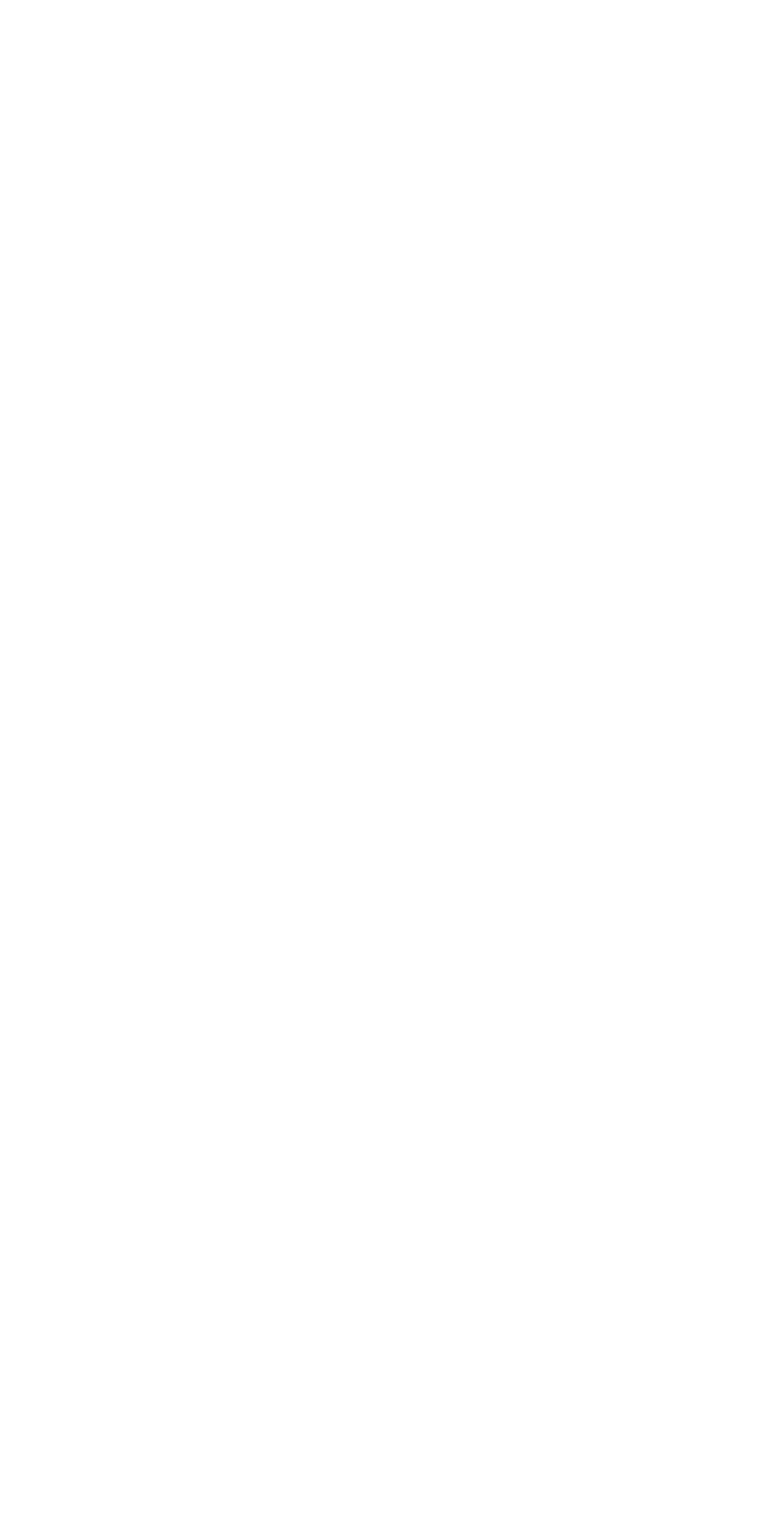
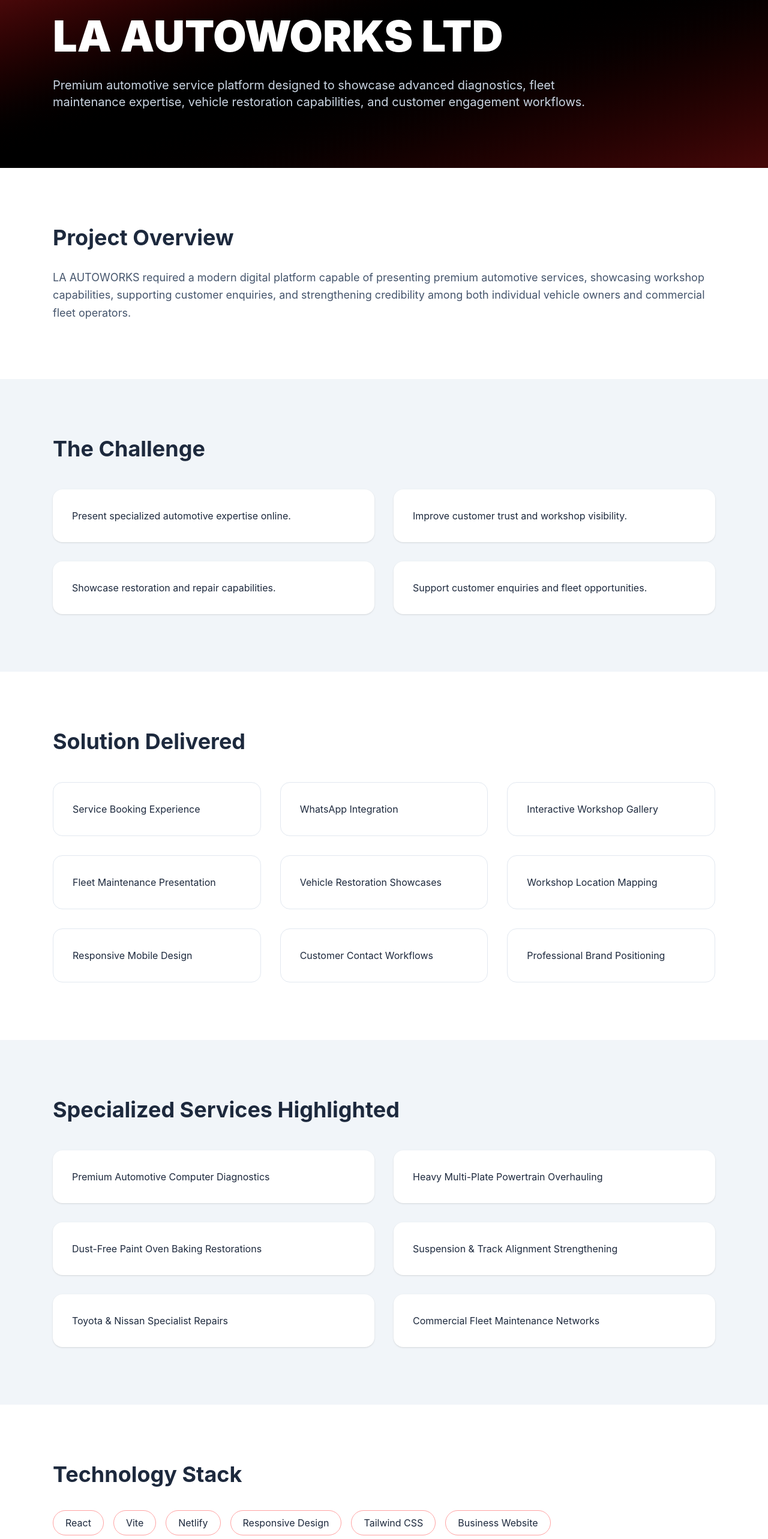
Before and after one commit to olaric8/lemonlogic-website, a React (Vite) app: page /portfolio/la-autoworks in a window 1280 px wide. Before the commit this address had no page. Shown: the part 140-2706 px from the top of the page at 60% size. Before the commit the page ends 800 px from the top, so only its background shows below. Built offline with nearby package versions, Linux system fonts and the light colour scheme.

Commit message:
Add LA Autoworks case study

```diff
--- a/src/App.jsx
+++ b/src/App.jsx
@@ -1,14 +1,15 @@
 import { BrowserRouter, Routes, Route } from "react-router-dom";
 import Home from "./Home";
 import GSCA from "./GSCA";
+import LAAutoworks from "./LAAutoworks";
 
 export default function App() {
-  return (
-    <BrowserRouter>
-      <Routes>
-        <Route path="/" element={<Home />} />
-        <Route path="/portfolio/gsca" element={<GSCA />} />
-      </Routes>
-    </BrowserRouter>
-  );
+return ( <BrowserRouter> <Routes>
+<Route path="/" element={<Home />} />
+<Route path="/portfolio/gsca" element={<GSCA />} />
+<Route
+path="/portfolio/la-autoworks"
+element={<LAAutoworks />}
+/> </Routes> </BrowserRouter>
+);
 }
--- /dev/null
+++ b/src/LAAutoworks.jsx
@@ -0,0 +1,222 @@
+export default function LAAutoworks() {
+  return (
+    <div className="min-h-screen bg-white text-slate-800">
+
+      {/* HERO */}
+      <section className="bg-gradient-to-br from-red-900 via-black to-red-950 text-white py-24">
+        <div className="max-w-6xl mx-auto px-6">
+
+          <span className="inline-block px-4 py-2 bg-red-600 rounded-full text-sm font-semibold">
+            Case Study
+          </span>
+
+          <h1 className="mt-8 text-5xl md:text-7xl font-black">
+            LA AUTOWORKS LTD
+          </h1>
+
+          <p className="mt-8 max-w-4xl text-xl text-slate-300">
+            Premium automotive service platform designed to showcase
+            advanced diagnostics, fleet maintenance expertise,
+            vehicle restoration capabilities, and customer engagement
+            workflows.
+          </p>
+
+        </div>
+      </section>
+
+      {/* OVERVIEW */}
+      <section className="py-24">
+        <div className="max-w-6xl mx-auto px-6">
+
+          <h2 className="text-4xl font-bold mb-8">
+            Project Overview
+          </h2>
+
+          <p className="text-lg text-slate-600 leading-relaxed">
+            LA AUTOWORKS required a modern digital platform capable
+            of presenting premium automotive services, showcasing
+            workshop capabilities, supporting customer enquiries,
+            and strengthening credibility among both individual
+            vehicle owners and commercial fleet operators.
+          </p>
+
+        </div>
+      </section>
+
+      {/* CHALLENGE */}
+      <section className="py-24 bg-slate-100">
+        <div className="max-w-6xl mx-auto px-6">
+
+          <h2 className="text-4xl font-bold mb-12">
+            The Challenge
+          </h2>
+
+          <div className="grid md:grid-cols-2 gap-8">
+
+            <div className="bg-white p-8 rounded-2xl shadow">
+              Present specialized automotive expertise online.
+            </div>
+
+            <div className="bg-white p-8 rounded-2xl shadow">
+              Improve customer trust and workshop visibility.
+            </div>
+
+            <div className="bg-white p-8 rounded-2xl shadow">
+              Showcase restoration and repair capabilities.
+            </div>
+
+            <div className="bg-white p-8 rounded-2xl shadow">
+              Support customer enquiries and fleet opportunities.
+            </div>
+
+          </div>
+
+        </div>
+      </section>
+
+      {/* SOLUTION */}
+      <section className="py-24">
+        <div className="max-w-6xl mx-auto px-6">
+
+          <h2 className="text-4xl font-bold mb-12">
+            Solution Delivered
+          </h2>
+
+          <div className="grid md:grid-cols-3 gap-8">
+
+            {[
+              "Service Booking Experience",
+              "WhatsApp Integration",
+              "Interactive Workshop Gallery",
+              "Fleet Maintenance Presentation",
+              "Vehicle Restoration Showcases",
+              "Workshop Location Mapping",
+              "Responsive Mobile Design",
+              "Customer Contact Workflows",
+              "Professional Brand Positioning"
+            ].map((item) => (
+              <div
+                key={item}
+                className="border border-slate-200 rounded-2xl p-8"
+              >
+                {item}
+              </div>
+            ))}
+
+          </div>
+
+        </div>
+      </section>
+
+      {/* SERVICES */}
+      <section className="py-24 bg-slate-100">
+        <div className="max-w-6xl mx-auto px-6">
+
+          <h2 className="text-4xl font-bold mb-12">
+            Specialized Services Highlighted
+          </h2>
+
+          <div className="grid md:grid-cols-2 gap-8">
+
+            <div className="bg-white p-8 rounded-2xl shadow">
+              Premium Automotive Computer Diagnostics
+            </div>
+
+            <div className="bg-white p-8 rounded-2xl shadow">
+              Heavy Multi-Plate Powertrain Overhauling
+            </div>
+
+            <div className="bg-white p-8 rounded-2xl shadow">
+              Dust-Free Paint Oven Baking Restorations
+            </div>
+
+            <div className="bg-white p-8 rounded-2xl shadow">
+              Suspension & Track Alignment Strengthening
+            </div>
+
+            <div className="bg-white p-8 rounded-2xl shadow">
+              Toyota & Nissan Specialist Repairs
+            </div>
+
+            <div className="bg-white p-8 rounded-2xl shadow">
+              Commercial Fleet Maintenance Networks
+            </div>
+
+          </div>
+
+        </div>
+      </section>
+
+      {/* TECH STACK */}
+      <section className="py-24">
+        <div className="max-w-6xl mx-auto px-6">
+
+          <h2 className="text-4xl font-bold mb-10">
+            Technology Stack
+          </h2>
+
+          <div className="flex flex-wrap gap-4">
+
+            {[
+              "React",
+              "Vite",
+              "Netlify",
+              "Responsive Design",
+              "Tailwind CSS",
+              "Business Website"
+            ].map((tech) => (
+              <span
+                key={tech}
+                className="px-5 py-2 border border-red-300 rounded-full"
+              >
+                {tech}
+              </span>
+            ))}
+
+          </div>
+
+        </div>
+      </section>
+
+      {/* RESULTS */}
+      <section className="py-24 bg-red-50">
+        <div className="max-w-6xl mx-auto px-6">
+
+          <h2 className="text-4xl font-bold mb-12">
+            Business Outcomes
+          </h2>
+
+          <div className="grid md:grid-cols-3 gap-8">
+
+            <div className="bg-white p-8 rounded-2xl shadow">
+              Improved Online Visibility
+            </div>
+
+            <div className="bg-white p-8 rounded-2xl shadow">
+              Stronger Brand Credibility
+            </div>
+
+            <div className="bg-white p-8 rounded-2xl shadow">
+              Better Customer Engagement
+            </div>
+
+            <div className="bg-white p-8 rounded-2xl shadow">
+              Enhanced Mobile Accessibility
+            </div>
+
+            <div className="bg-white p-8 rounded-2xl shadow">
+              Simplified Customer Enquiries
+            </div>
+
+            <div className="bg-white p-8 rounded-2xl shadow">
+              Improved Fleet Service Positioning
+            </div>
+
+          </div>
+
+        </div>
+      </section>
+
+    </div>
+  );
+}
--- a/src/components/Portfolio.jsx
+++ b/src/components/Portfolio.jsx
@@ -16,16 +16,18 @@
       link: "/portfolio/gsca",
     },
     {
-      title: "LA AUTOWORKS LTD",
-      description:
-        "Professional automotive services website designed to improve customer engagement, showcase services, and strengthen online presence.",
-      tags: [
-        "Website",
-        "Business",
-        "Responsive",
-        "UI/UX",
-      ],
-    },
+  title: "LA AUTOWORKS LTD",
+  description:
+    "Premium automotive service platform featuring diagnostics, restoration showcases, fleet maintenance presentation, customer engagement workflows, and responsive digital experiences.",
+  tags: [
+    "React",
+    "Vite",
+    "Automotive",
+    "Fleet Services",
+    "Responsive Design",
+  ],
+  link: "/portfolio/la-autoworks",
+},
     {
       title: "Intelligent Invoice Automation System",
       description:
@@ -43,7 +45,6 @@
   return (
     <section id="portfolio" className="py-24 bg-white">
       <div className="max-w-7xl mx-auto px-6">
-
         <div className="text-center mb-16">
           <h2 className="text-4xl font-bold">
             Featured Projects
@@ -57,7 +58,6 @@
         </div>
 
         <div className="grid md:grid-cols-2 xl:grid-cols-3 gap-8">
-
           {projects.map((project) => (
             <div
               key={project.title}
@@ -90,12 +90,9 @@
                   View Case Study →
                 </Link>
               )}
-
             </div>
           ))}
-
         </div>
-
       </div>
     </section>
   );
```
